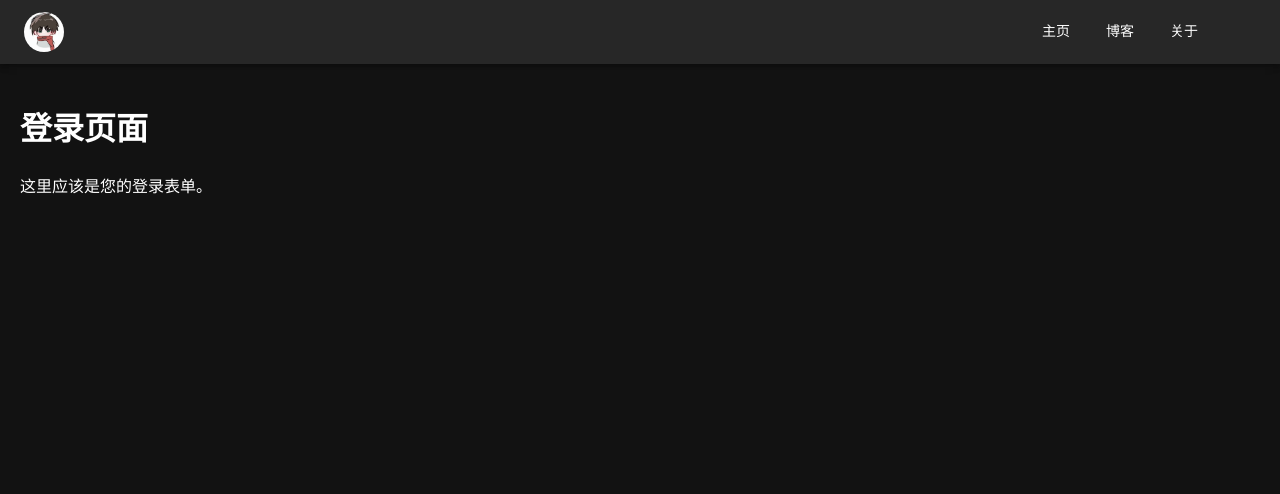
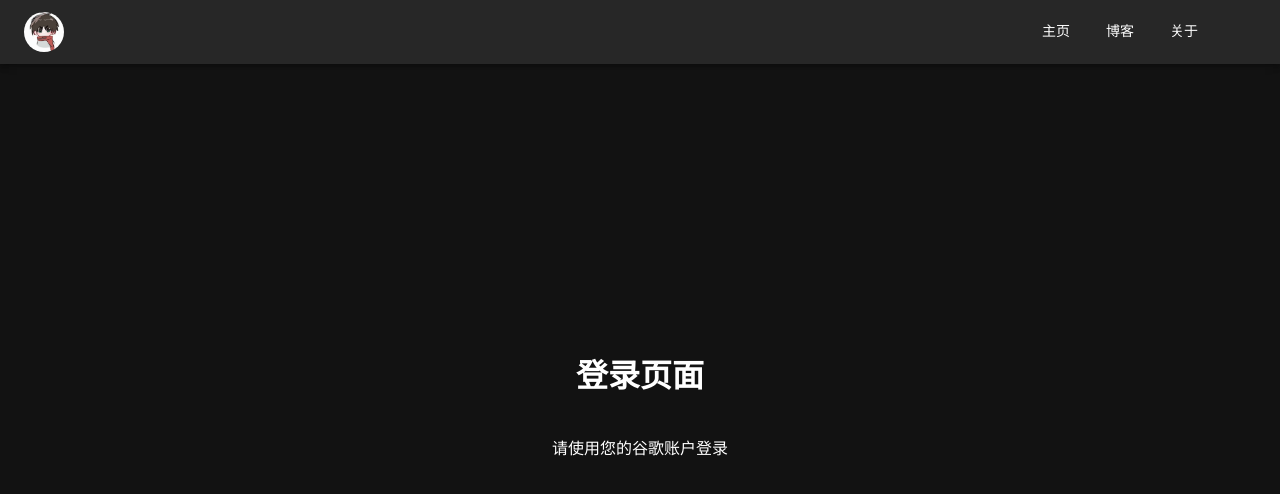
Before and after one commit to Spiceses/personal-blog, a React app in the folder client/: page /login in a window 1280 px wide. Shown: the top 494 px of the page. Built offline with nearby package versions, Linux system fonts and the light colour scheme; some icons are missing.

Commit message:
添加登录页面, 支持 google 登录.

```diff
--- a/client/package.json
+++ b/client/package.json
@@ -39,6 +39,7 @@
     "@emotion/styled": "^11.14.0",
     "@mui/icons-material": "^7.1.1",
     "@mui/material": "^7.1.1",
+    "@react-oauth/google": "^0.12.2",
     "axios": "^1.9.0",
     "buffer": "^6.0.3",
     "gray-matter": "^4.0.3",
--- a/client/public/index.html
+++ b/client/public/index.html
@@ -3,11 +3,9 @@
   <head>
     <meta charset="UTF-8" />
     <meta name="viewport" content="width=device-width, initial-scale=1.0" />
-    <link
-      href="https://fonts.googleapis.com/css2?family=Noto+Serif+SC:wght@400;700&display=swap"
-      rel="stylesheet"
-    />
+    <link href="https://fonts.googleapis.com/css2?family=Noto+Serif+SC:wght@400;700&display=swap" rel="stylesheet" />
     <title>Spices</title>
+    <script src="https://accounts.google.com/gsi/client" async defer></script>
   </head>
   <body>
     <div id="root"></div>
--- a/client/src/pages/LoginPage.tsx
+++ b/client/src/pages/LoginPage.tsx
@@ -1,8 +1,48 @@
+import { useNavigate } from "react-router-dom";
+import { GoogleLogin, CredentialResponse } from "@react-oauth/google"; // 1. 导入 GoogleLogin 组件
+import { jwtDecode } from "jwt-decode";
+
+// 定义用户对象类型接口 (可选，但推荐)
+interface GoogleUser {
+  name: string;
+  email: string;
+  picture: string;
+}
+
 const LoginPage = () => {
+  const navigate = useNavigate();
+
   return (
-    <div style={{ padding: "20px" }}>
+    <div
+      style={{
+        display: "flex",
+        flexDirection: "column",
+        alignItems: "center",
+        justifyContent: "center",
+        height: "calc(100vh - 80px)",
+      }}
+    >
       <h1>登录页面</h1>
-      <p>这里应该是您的登录表单。</p>
+      <p>请使用您的谷歌账户登录</p>
+
+      {/* 2. 直接使用 GoogleLogin 组件 */}
+      <GoogleLogin
+        onSuccess={(credentialResponse: CredentialResponse) => {
+          console.log("Login Success:", credentialResponse);
+          // credentialResponse.credential 是一个 JWT 字符串
+          if (credentialResponse.credential) {
+            const userObject: GoogleUser = jwtDecode(credentialResponse.credential);
+            console.log("Decoded User Object:", userObject);
+            alert(`欢迎, ${userObject.name}!`);
+            navigate("/profile");
+          }
+        }}
+        onError={() => {
+          console.log("Login Failed");
+          alert("谷歌登录失败，请稍后重试。");
+        }}
+        useOneTap // (可选) 启用 Google One Tap 登录，体验更流畅
+      />
     </div>
   );
 };
```
Also changed, not shown: client/src/index.tsx (+5 -3 lines), 1 other file (tests, documents, lock files or other folders).
